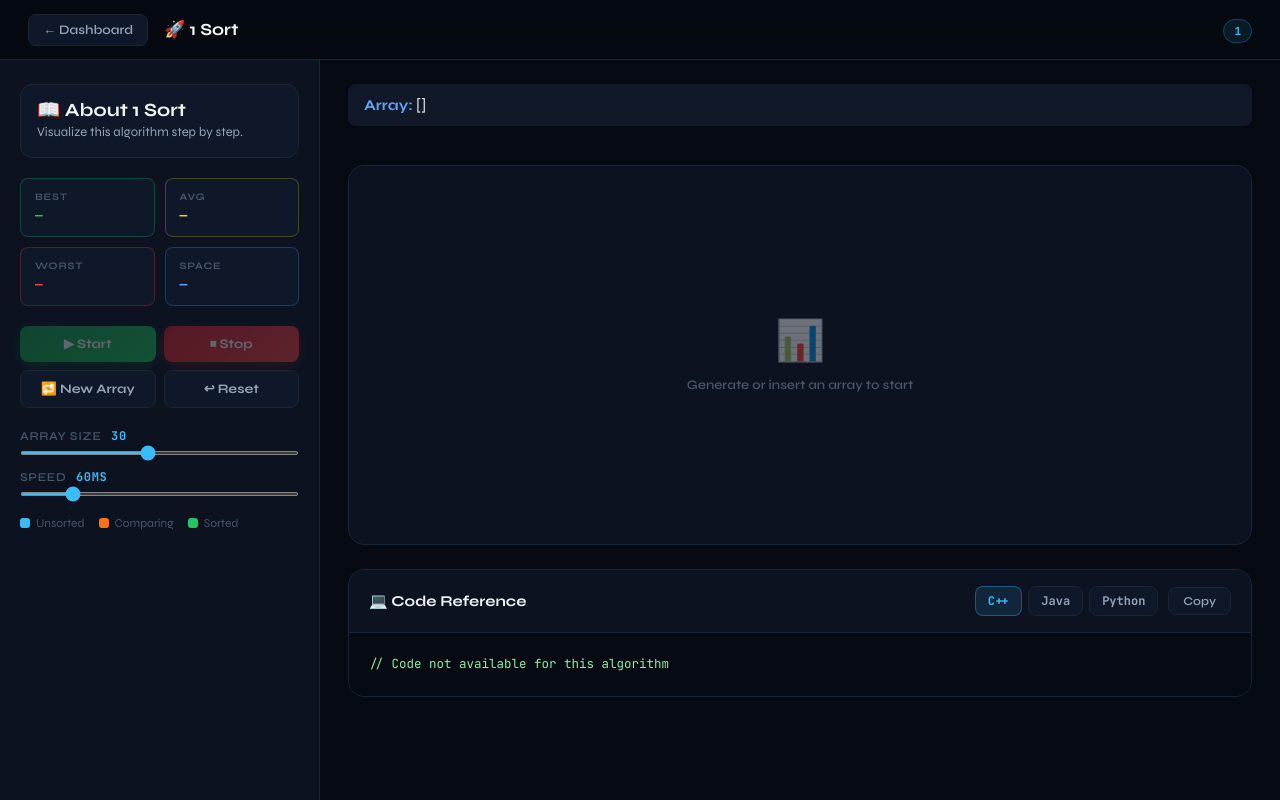
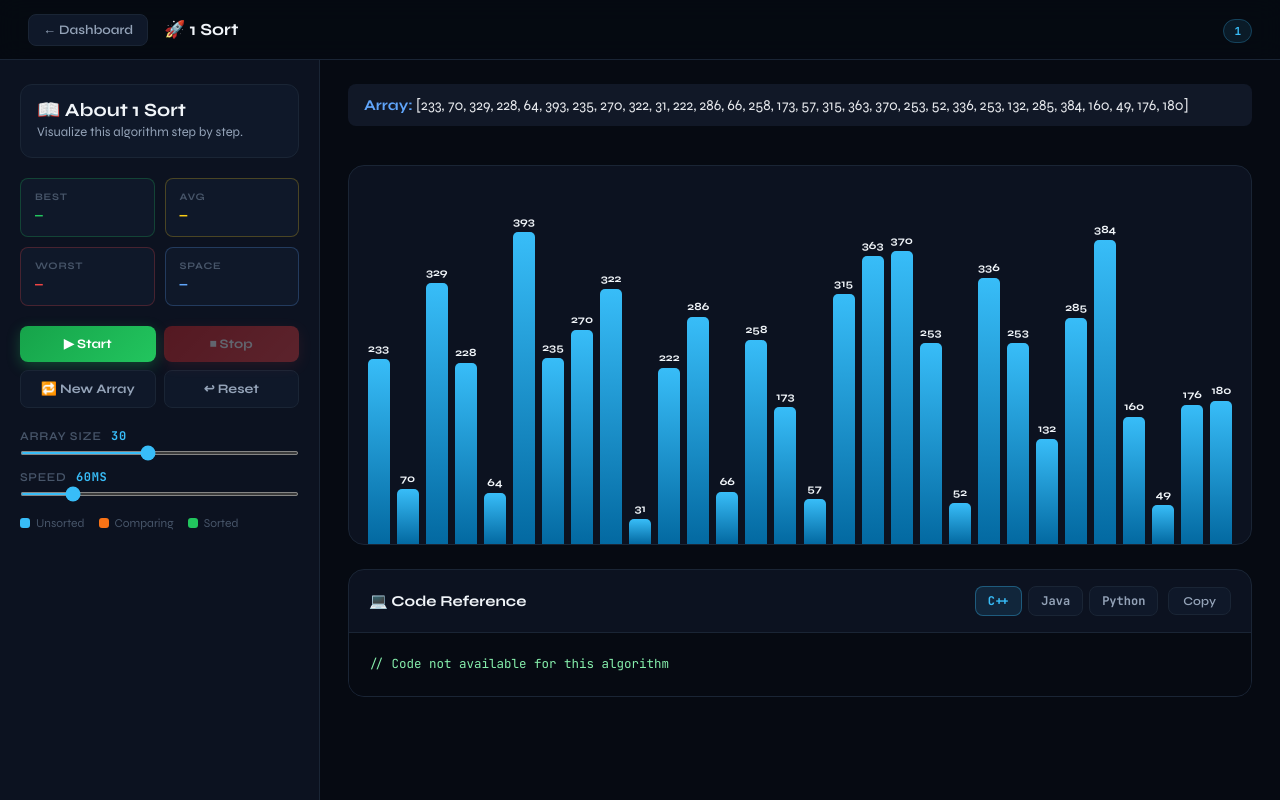
Before and after one commit to SAKSHAM371/DSA_VISUALIZER, a React (Vite) app: page /visualizer/1 in a window 1280 px wide. Built offline with nearby package versions, Linux system fonts and the light colour scheme; sample sign-in values are in the browser's storage.

Commit message:
Fix start button

```diff
--- a/src/App.jsx
+++ b/src/App.jsx
@@ -31,7 +31,9 @@ function App() {
     () => localStorage.getItem("isLoggedIn") === "true"
   );
 
-  const [array, setArray] = useState([]);
+ const [array, setArray] = useState(
+  Array.from({ length: 30 }, () => Math.floor(Math.random() * 400) + 20)
+);
   const [algorithm, setAlgorithm] = useState("bubble");
   const [size, setSize] = useState(30);
   const [speed, setSpeed] = useState(60);
@@ -39,7 +41,9 @@ function App() {
   const [isSorting, setIsSorting] = useState(false);
   const [comparingIndices, setComparingIndices] = useState([]);
   const [sortedIndices, setSortedIndices] = useState([]);
-  const [originalArray, setOriginalArray] = useState([]);
+ const [originalArray, setOriginalArray] = useState(
+  Array.from({ length: 30 }, () => Math.floor(Math.random() * 400) + 20)
+);
 
   const stopRef = useRef(false);
 
```
